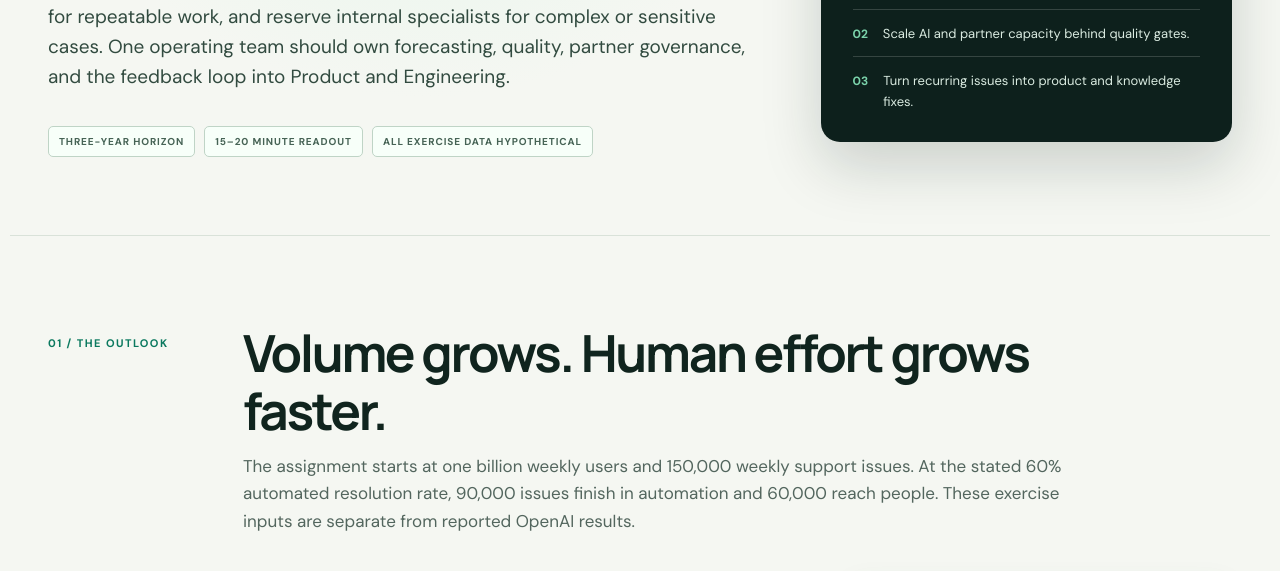
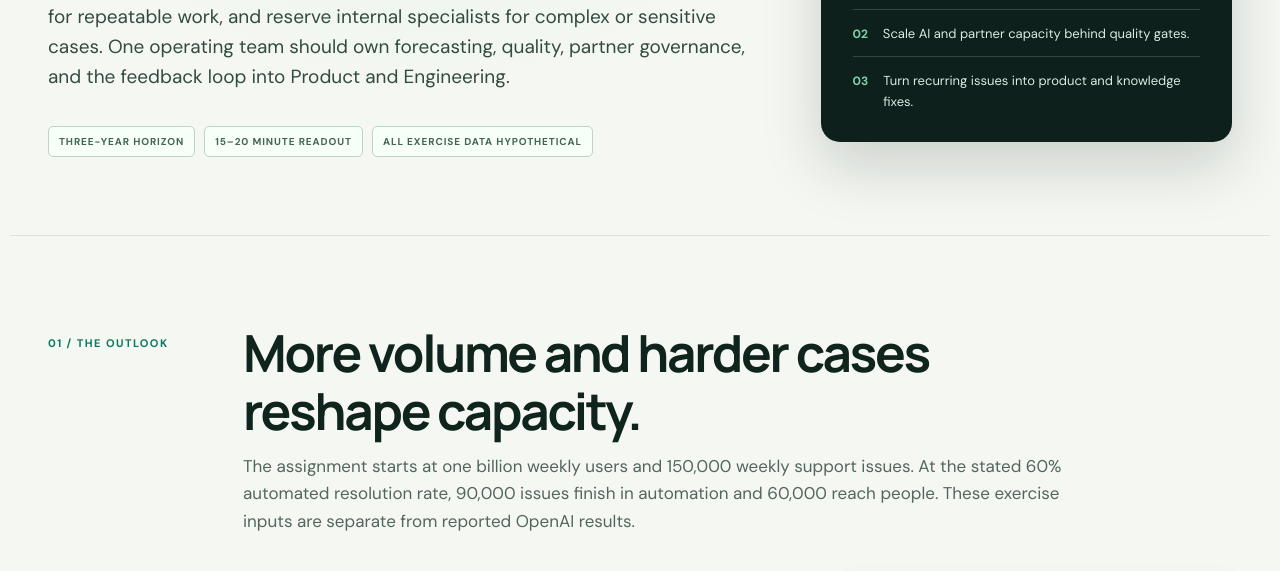
Before and after one commit to victorvictory88/Support-Operations-Lead, a website: page src/index.html in a window 1280 px wide. Shown: the part 533-1104 px from the top of the page. Drawn offline with Linux system fonts and the light colour scheme.

Commit message:
Clarify capacity outlook in site and PDF

```diff
--- a/src/index.html
+++ b/src/index.html
@@ -30,7 +30,7 @@
       </aside>
     </section>
 
-    <section class="section page-width" id="outlook"><div class="section-heading"><span class="section-index">01 / THE OUTLOOK</span><div><h2>Volume grows. Human effort grows faster.</h2><p>The assignment starts at one billion weekly users and 150,000 weekly support issues. At the stated 60% automated resolution rate, 90,000 issues finish in automation and 60,000 reach people. These exercise inputs are separate from reported OpenAI results.</p></div></div>
+    <section class="section page-width" id="outlook"><div class="section-heading"><span class="section-index">01 / THE OUTLOOK</span><div><h2>More volume and harder cases reshape capacity.</h2><p>The assignment starts at one billion weekly users and 150,000 weekly support issues. At the stated 60% automated resolution rate, 90,000 issues finish in automation and 60,000 reach people. These exercise inputs are separate from reported OpenAI results.</p></div></div>
       <div class="forecast-grid">
         <article class="forecast-card baseline"><span class="scenario-label">TODAY / EXERCISE BASELINE</span><b>150k</b><span>weekly issues</span><div class="forecast-bar"><i style="width:60%"></i></div><p>90k automated · 60k human-assisted</p></article>
         <article class="forecast-card hold"><span class="scenario-label">YEAR 3 / HOLD CURRENT RATE</span><b>281k</b><span>weekly issues</span><div class="forecast-bar"><i style="width:60%"></i></div><p>169k automated · 112.5k human-assisted<br><strong>146k</strong> complexity-adjusted human units</p></article>
```
Also changed, not shown: 1 other file.
